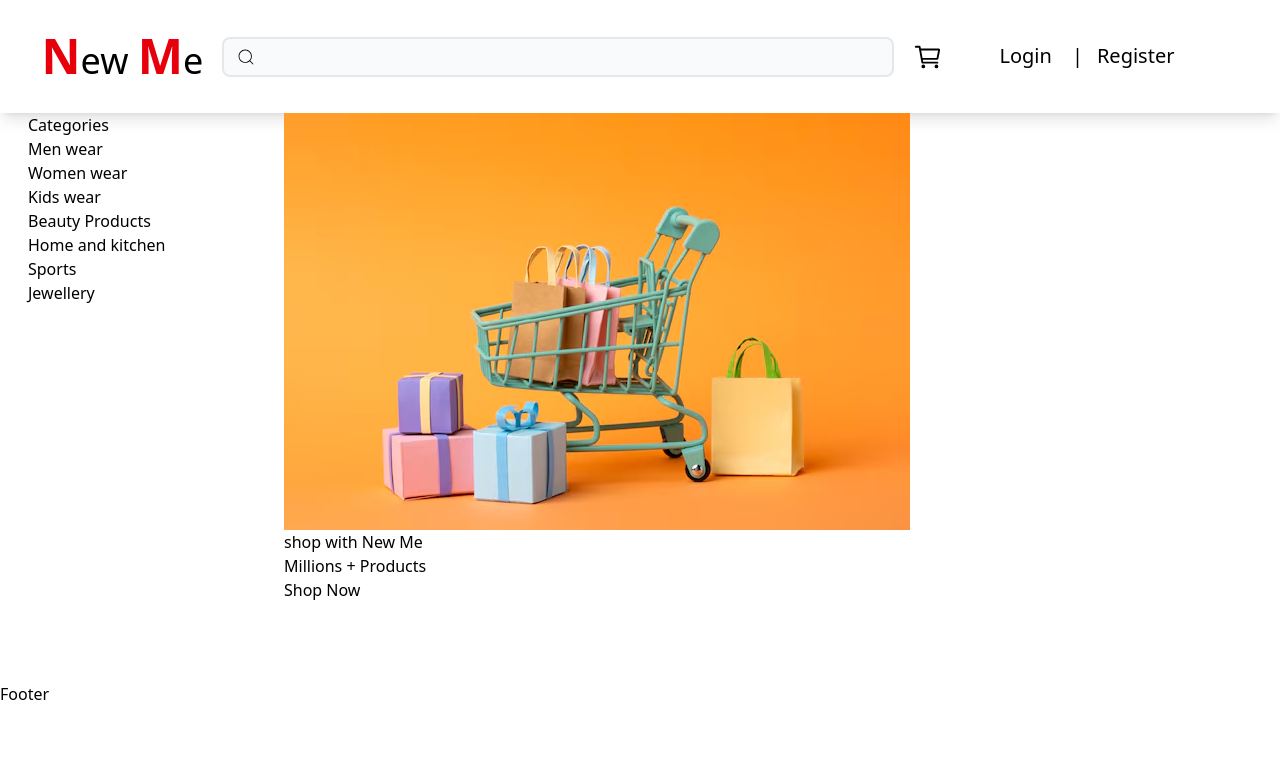
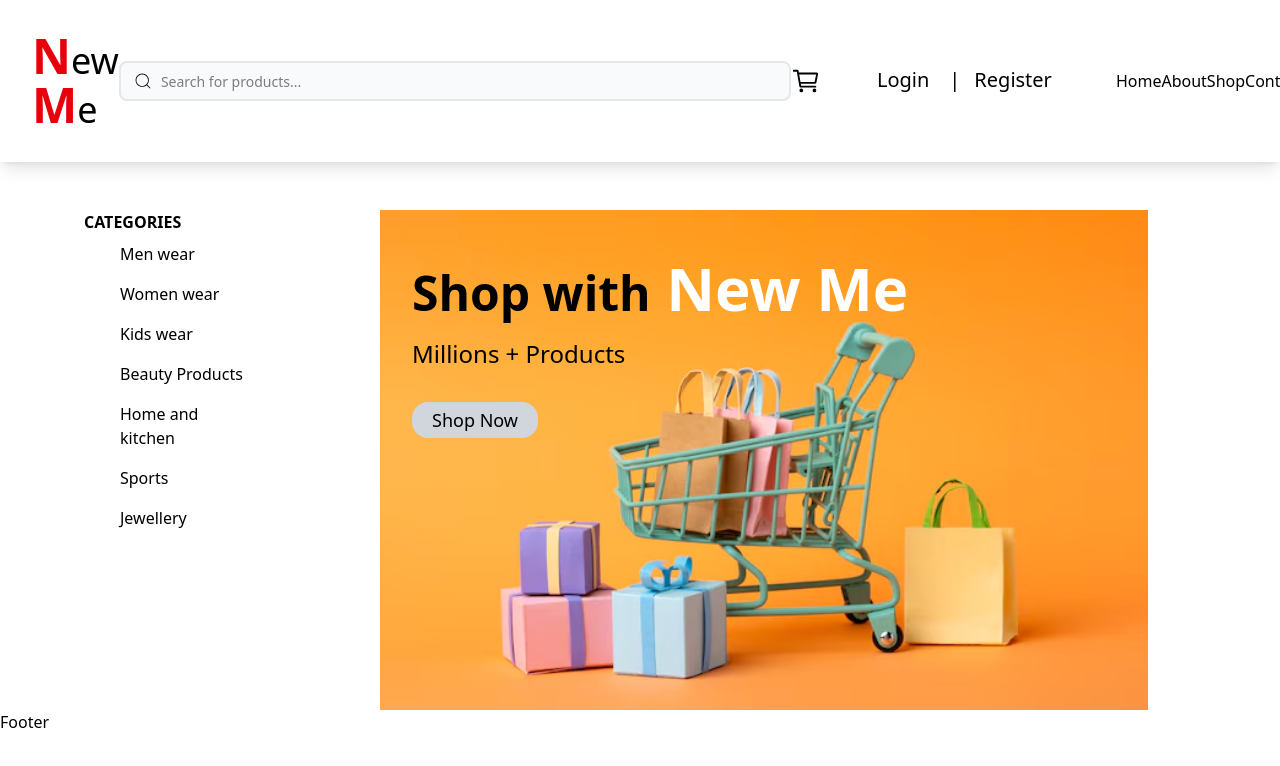
Before and after one commit to smritiPandey87/EShop, a React (Vite) app: page / in a window 1280 px wide. Shown: the top 766 px of the page. Built offline with nearby package versions, Linux system fonts and the light colour scheme.

Commit message:
updated home page

```diff
--- a/src/App.jsx
+++ b/src/App.jsx
@@ -1,7 +1,11 @@
 import { BrowserRouter, Routes, Route } from "react-router-dom";
-import Home from "./pages/Home";
-import Footer from "./components/Footer";
-import Header  from "./components/Header";
+import Home from "./pages/Home.jsx";
+import Footer from "./components/Footer.jsx";
+import Header  from "./components/Header.jsx";
+import About from "./pages/About.jsx";
+import Contact from "./pages/Contact.jsx";
+import Shop from "./pages/Shop.jsx";
+
 
 
 
@@ -12,6 +16,10 @@ function App() {
       <Header />
       <Routes>
         <Route path="/" element={<Home />}></Route>
+        <Route path="/about " element={<About/>}></Route>
+        <Route path="/contact " element={<Contact/>}></Route>
+        <Route path="/shop " element={<Shop/>}></Route>
+
       </Routes>
       <Footer />
     </BrowserRouter>
--- a/src/components/Header.jsx
+++ b/src/components/Header.jsx
@@ -18,8 +18,9 @@ export default function Header() {
             <CiSearch />
           </div>
           <input
-            className="w-2xl h-10  border-2 rounded-lg border-gray-200 bg-gray-50"
+            className="w-2xl h-10  border-2 rounded-lg border-gray-200 bg-gray-50 pl-10 text-sm"
             type="text"
+            placeholder="Search for products..."
           />
         </div>
 
@@ -32,6 +33,12 @@ export default function Header() {
           <div className="text-xl">|</div>
           <div className="text-xl ml-3.5">Register</div>
         </div>
+        <div>
+          <Link to={"/"}>Home</Link>
+          <Link to={"/about"}>About</Link>
+          <Link to={"/shop"}>Shop</Link>
+          <Link to={"/contact"}>Contact</Link>
+        </div>
       </div>
     </nav>
   );
--- /dev/null
+++ b/src/pages/About.jsx
@@ -0,0 +1,7 @@
+import React from 'react'
+
+export default function About() {
+  return (
+    <div>Lorem ipsum dolor sit amet consectetur adipisicing elit. Dicta, modi! Mollitia sed labore illum minima culpa porro dicta, consectetur quod sunt, doloribus repellendus quaerat in dolore rem hic. Tempora numquam velit modi natus sit. Odio magnam reprehenderit consequuntur dolorum magni sequi earum harum alias ullam culpa doloremque fuga numquam, dolore quasi voluptates laboriosam sunt commodi sit fugit officia illum beatae libero. Commodi, minima.</div>
+  )
+}
--- /dev/null
+++ b/src/pages/Contact.jsx
@@ -0,0 +1,7 @@
+import React from 'react'
+
+export default function Contact() {
+  return (
+    <div>Contact</div>
+  )
+}
--- a/src/pages/Home.jsx
+++ b/src/pages/Home.jsx
@@ -4,23 +4,31 @@ import Mainimage from "../assets/images/mainimage.jpg";
 
 export default function Home() {
   return (
-    <div className="flex w-screen ml-7">
-      <div className="w-[20%]">
-        <div>Categories</div>
-        <ul>
+    <div className="flex w-screen ml-7 mt-12 ">
+      <div className="w-[20%] ml-14 ">
+        <div className="font-bold">CATEGORIES</div>
+        <ul className="ml-7">
           {categories.map((v, idx) => (
-            <li key={idx}>{v}</li>
+            <li className="hover:bg-gray-400 w-2/3 p-2 rounded-3xl" key={idx}>
+              {v}
+            </li>
           ))}
         </ul>
       </div>
       {/*  main image section  */}
-      <div className="w-[60%]">
-        <img src={Mainimage} />
-        <div className="mb-20">
-          <p> shop with New Me</p>
+      <div className="w-[60%] ml-10 relative">
+        <img className="w-5xl h-[500px]" src={Mainimage} />
+        <div className="absolute top-12 left-8">
+          <p className="text-5xl font-semibold">
+            {" "}
+            Shop with
+            <span className="text-6xl font-extrabold text-white"> New Me</span>
+          </p>
 
-          <p>Millions + Products </p>
-          <button>Shop Now </button>
+          <p className="text-2xl mt-5">Millions + Products </p>
+          <button className="text-lg mt-8 px-5 py-1 bg-gray-300 rounded-2xl active:bg-red-400 active:text-white ease-in-out duration-200">
+            Shop Now{" "}
+          </button>
         </div>
       </div>
     </div>
--- /dev/null
+++ b/src/pages/Shop.jsx
@@ -0,0 +1,7 @@
+import React from 'react'
+
+export default function Shop() {
+  return (
+    <div>Shop</div>
+  )
+}
```
